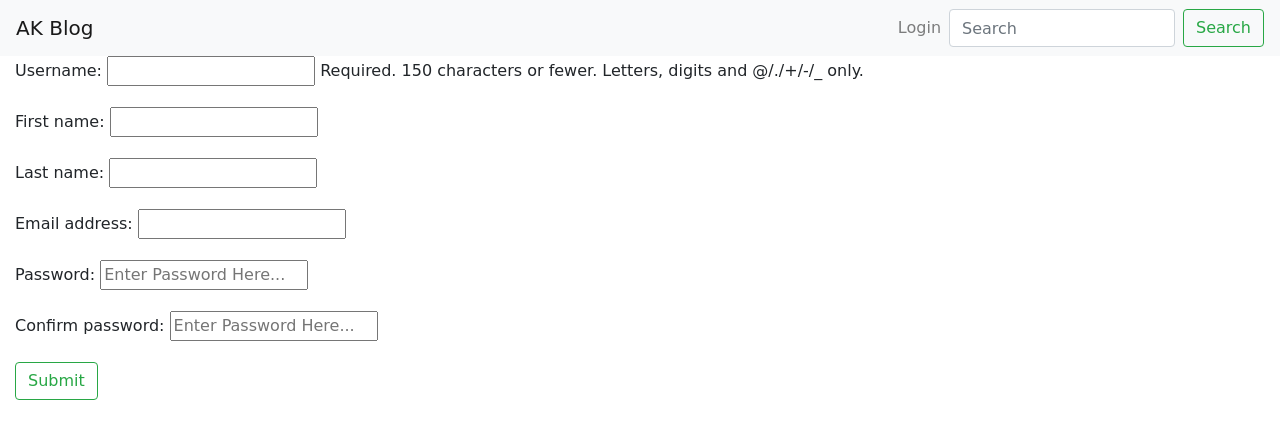
After one commit to amreshk005/blog_project, a Django app: page /register/ in a window 1280 px wide. The commit adds this page. Shown: the top 439 px of the page. Run offline with Django 3.2, Linux system fonts and the light colour scheme; parts of the project's set-up code (start-up, migrations or seed data) failed here and were passed over; some libraries are stand-ins or nearby versions.

Commit message:
user auth

```diff
--- a/mysite/blog/forms.py
+++ b/mysite/blog/forms.py
@@ -1,6 +1,6 @@
 from django import forms
 from .models import Post
-
+from django.contrib.auth.models import User
 class PostCreateForm(forms.ModelForm):
     class Meta:
         model = Post
@@ -14,3 +14,23 @@ class PostCreateForm(forms.ModelForm):
 class UserLoginForm(forms.Form):
     username = forms.CharField(label="")
     password = forms.CharField(label="",widget=forms.PasswordInput)
+
+class UserRegistrationForm(forms.ModelForm):
+    password = forms.CharField(widget = forms.PasswordInput(attrs={'placeholder':'Enter Password Here...'}))
+    confirm_password = forms.CharField(widget = forms.PasswordInput(attrs={'placeholder':'Enter Password Here...'}))
+
+    class Meta:
+        model = User
+        fields = (
+            'username',
+            'first_name',
+            'last_name',
+            'email',
+        )
+
+    def clean_confirm_password(self):
+        password = self.cleaned_data.get('password')
+        confirm_password = self.cleaned_data.get('confirm_password')
+        if password != confirm_password:
+            raise forms.ValidationError('Password Mismatch')
+        return confirm_password
--- a/mysite/blog/urls.py
+++ b/mysite/blog/urls.py
@@ -1,5 +1,6 @@
 from django.contrib import admin
 from django.urls import path,include
+from django.contrib.auth import views as auth_views
 from . import views
 
 app_name = 'blog'
@@ -10,5 +11,7 @@ urlpatterns = [
     path('<id>/<slug>/',views.post_detail,name='post_detail'),
     path('post_create/',views.post_create, name="post_create"),
     path('user_login/',views.user_login,name='user_login'),
-    path('user_logout/',views.user_logout,name='user_logout')
+    path('user_logout/',views.user_logout,name='user_logout'),
+    path('register/',views.register, name='register'),
+
 ]
--- a/mysite/blog/views.py
+++ b/mysite/blog/views.py
@@ -3,7 +3,7 @@ from django.http import HttpResponse, HttpResponseRedirect
 from django.urls import reverse
 from django.contrib.auth import authenticate, login,logout
 from .models import Post
-from .forms import PostCreateForm,UserLoginForm
+from .forms import PostCreateForm,UserLoginForm,UserRegistrationForm
 
 def post_list(request):
     posts = Post.objects.all()
@@ -64,4 +64,21 @@ def user_login(request):
 
 def user_logout(request):
     logout(request)
-    return redirect('post_list')
+    return redirect('blog:post_list')
+
+
+def register(request):
+    if request.method == 'POST':
+        form = UserRegistrationForm(request.POST or None)
+        if form.is_valid():
+            new_user = form.save(commmit=False)
+            new_user.self_password(form.cleaned_data['password'])
+            new_user.save()
+            return redirect('blog:post_list')
+    else:
+        form = UserRegistrationForm()
+    context = {
+        'form':form
+    }
+
+    return render(request, 'registration/register.html',context)
--- a/mysite/mysite/settings.py
+++ b/mysite/mysite/settings.py
@@ -124,4 +124,4 @@ STATICFILES_DIRS = [os.path.join(BASE_DIR, 'static',)]
 
 STATIC_ROOT = os.path.join(BASE_DIR,'staticfiles')
 
-EMAIL_BACKEND = 'django.cor.mail.backends.console.EmailBackend'
+EMAIL_BACKEND = 'django.core.mail.backends.console.EmailBackend'
--- a/mysite/mysite/urls.py
+++ b/mysite/mysite/urls.py
@@ -16,7 +16,13 @@ Including another URLconf
 from django.contrib import admin
 from django.urls import path,include
 
+
 urlpatterns = [
     path('admin/', admin.site.urls),
-    path('', include('blog.urls'),name='blog')
+    path('', include('blog.urls'),name='blog'),
+
+
+    #password reset url's
+
+    path('',include('django.contrib.auth.urls'))
 ]
--- a/mysite/templates/base.html
+++ b/mysite/templates/base.html
@@ -17,7 +17,8 @@
         {% block content %}
         {% endblock %}
     </div>
-
+    <script src="https://code.jquery.com/jquery-3.1.1.js"></script>
+    <script src="https://maxcdn.bootstrapcdn.com/bootstrap/3.3.7/js/bootstrap.min.js"></script>
     <script src="https://stackpath.bootstrapcdn.com/bootstrap/4.3.1/js/bootstrap.min.js" integrity="sha384-JjSmVgyd0p3pXB1rRibZUAYoIIy6OrQ6VrjIEaFf/nJGzIxFDsf4x0xIM+B07jRM" crossorigin="anonymous"></script>
     <script src="https://code.jquery.com/jquery-3.3.1.slim.min.js" integrity="sha384-q8i/X+965DzO0rT7abK41JStQIAqVgRVzpbzo5smXKp4YfRvH+8abtTE1Pi6jizo" crossorigin="anonymous"></script>
     <script src="https://cdnjs.cloudflare.com/ajax/libs/popper.js/1.14.7/umd/popper.min.js" integrity="sha384-UO2eT0CpHqdSJQ6hJty5KVphtPhzWj9WO1clHTMGa3JDZwrnQq4sF86dIHNDz0W1" crossorigin="anonymous"></script>
--- a/mysite/templates/blog/login.html
+++ b/mysite/templates/blog/login.html
@@ -3,6 +3,11 @@
 <form method="POST">
     {% csrf_token %}
     {{ form.as_p }}
+    <small>
+            <a href="{% url 'blog:register' %}">Register</a> |
+            <a href="{% url 'password_reset' %}">Forgotten Your password</a>
+
+        </small>
     <input type="submit" name="" value="Login" class="btn btn-primary">
 
 </form>
--- a/mysite/templates/navbar.html
+++ b/mysite/templates/navbar.html
@@ -21,7 +21,7 @@
                   <span>Hi {{ request.user|capfirst }}</span>
                 </a>
                 <div class="dropdown-menu" aria-labelledby="navbarDropdown">
-                    <a class="dropdown-item" href="{% url 'blog:user_logout' %}'">Logout</a>
+                    <a class="dropdown-item" href="{% url 'blog:user_logout' %}">Logout</a>
 
                   </div>
             </li>
--- /dev/null
+++ b/mysite/templates/registration/password_reset_complete.html
@@ -0,0 +1,6 @@
+{% extends 'base.html' %}
+{% block content %}
+<p>
+    Your password has been set. You may go ahead and <a href="{% url 'blog:user_login' %}">Login</a> now.</a>
+</p>>
+{% endblock %}
--- /dev/null
+++ b/mysite/templates/registration/password_reset_subject.txt
@@ -0,0 +1 @@
+Ak's Blog password reset
--- /dev/null
+++ b/mysite/templates/registration/register.html
@@ -0,0 +1,10 @@
+{% extends 'base.html' %}
+{% block content %}
+<form method="post">
+    {% csrf_token %}
+    {{ form.as_p }}
+
+
+    <input type="submit" value="Submit" class="btn btn-outline-success">
+</form>
+{% endblock %}
```
Also changed, not shown: mysite/blog/models.py (+10 -0 lines), mysite/templates/registration/password_reset_confirm.html (added, +17 -0 lines), mysite/templates/registration/password_reset_done.html (added, +13 -0 lines), mysite/templates/registration/password_reset_email.html (added, +12 -0 lines), mysite/templates/registration/password_reset_form.html (added, +10 -0 lines), mysite/db.sqlite3.
